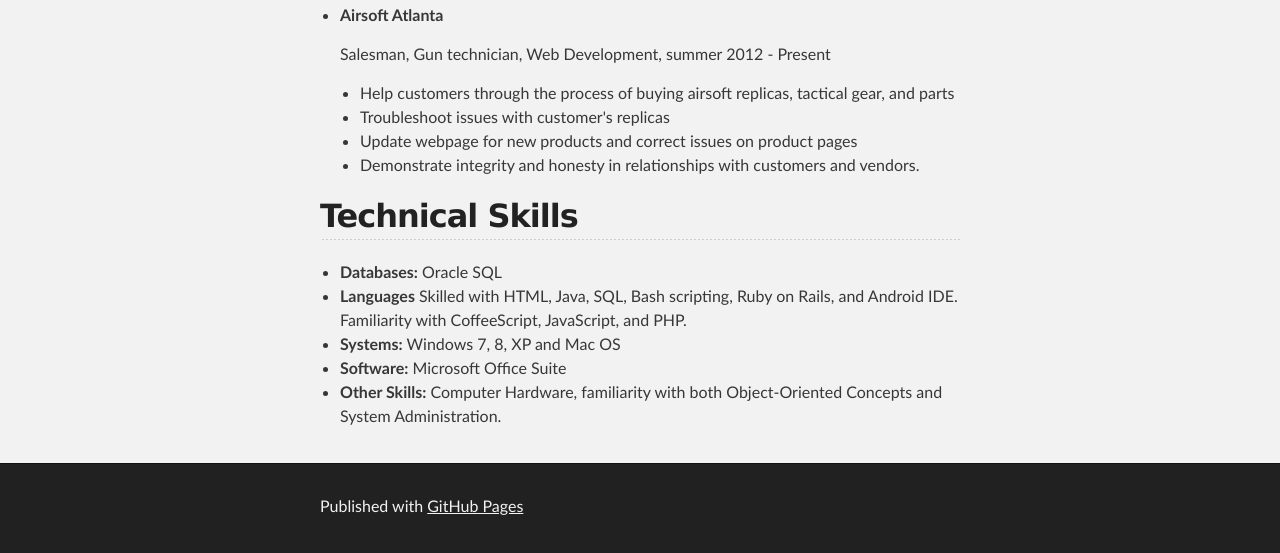
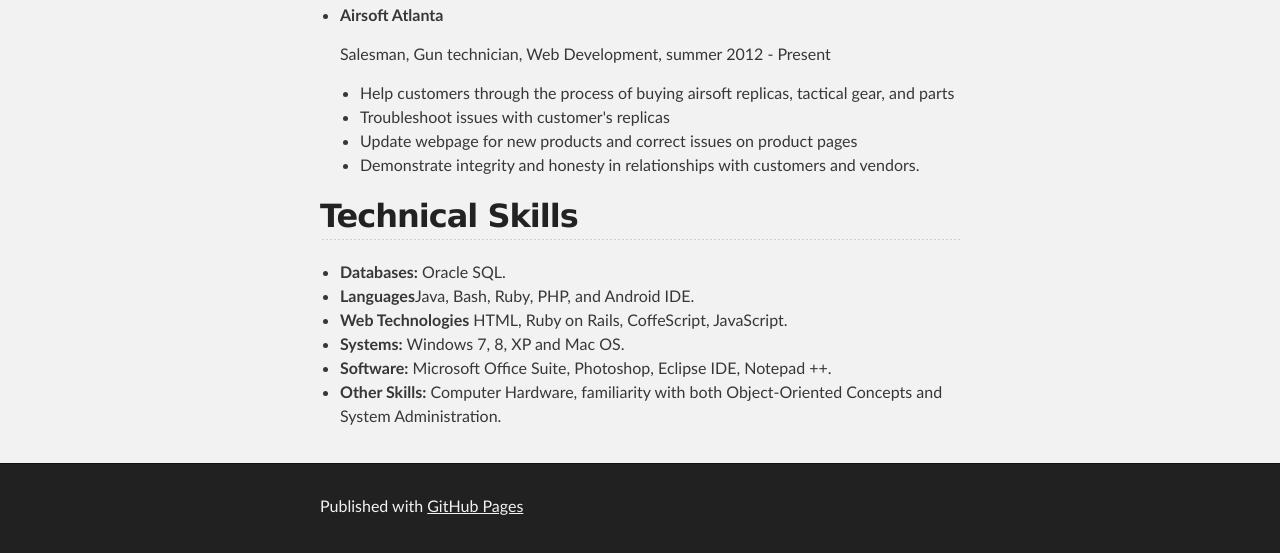
Before and after one commit to mwilson10/mwilson10.github.io, a plain HTML site: page index.html in a window 1280 px wide. Shown: the part 654-1207 px from the top of the page. Drawn offline with Linux system fonts and the light colour scheme.

Commit message:
updated skils

```diff
--- a/index.html
+++ b/index.html
@@ -73,10 +73,11 @@
   <a name="Technical-Skills" class="anchor" href="technical-skills"><span class ="octicon octicon-link"></span></a>Technical Skills</h2>
 
 <ul>
-<li>  <strong>Databases:</strong> Oracle SQL</li>
-<li>  <strong>Languages</strong> Skilled with HTML, Java, SQL, Bash scripting, Ruby on Rails, and Android IDE. Familiarity with CoffeeScript, JavaScript, and PHP.</li>
-<li>  <strong>Systems:</strong> Windows 7, 8, XP and Mac OS</li>
-<li>  <strong>Software:</strong> Microsoft Office Suite</li>
+<li>  <strong>Databases:</strong> Oracle SQL.</li>
+<li>  <strong>Languages</strong>Java, Bash, Ruby, PHP, and Android IDE.</li>
+<li>  <strong>Web Technologies</strong> HTML, Ruby on Rails, CoffeScript, JavaScript.</li>
+<li>  <strong>Systems:</strong> Windows 7, 8, XP and Mac OS.</li>
+<li>  <strong>Software:</strong> Microsoft Office Suite, Photoshop, Eclipse IDE, Notepad ++.</li>
 <li>  <strong>Other Skills:</strong> Computer Hardware, familiarity with both Object-Oriented Concepts and System Administration.</li>
 </ul>
 
```
